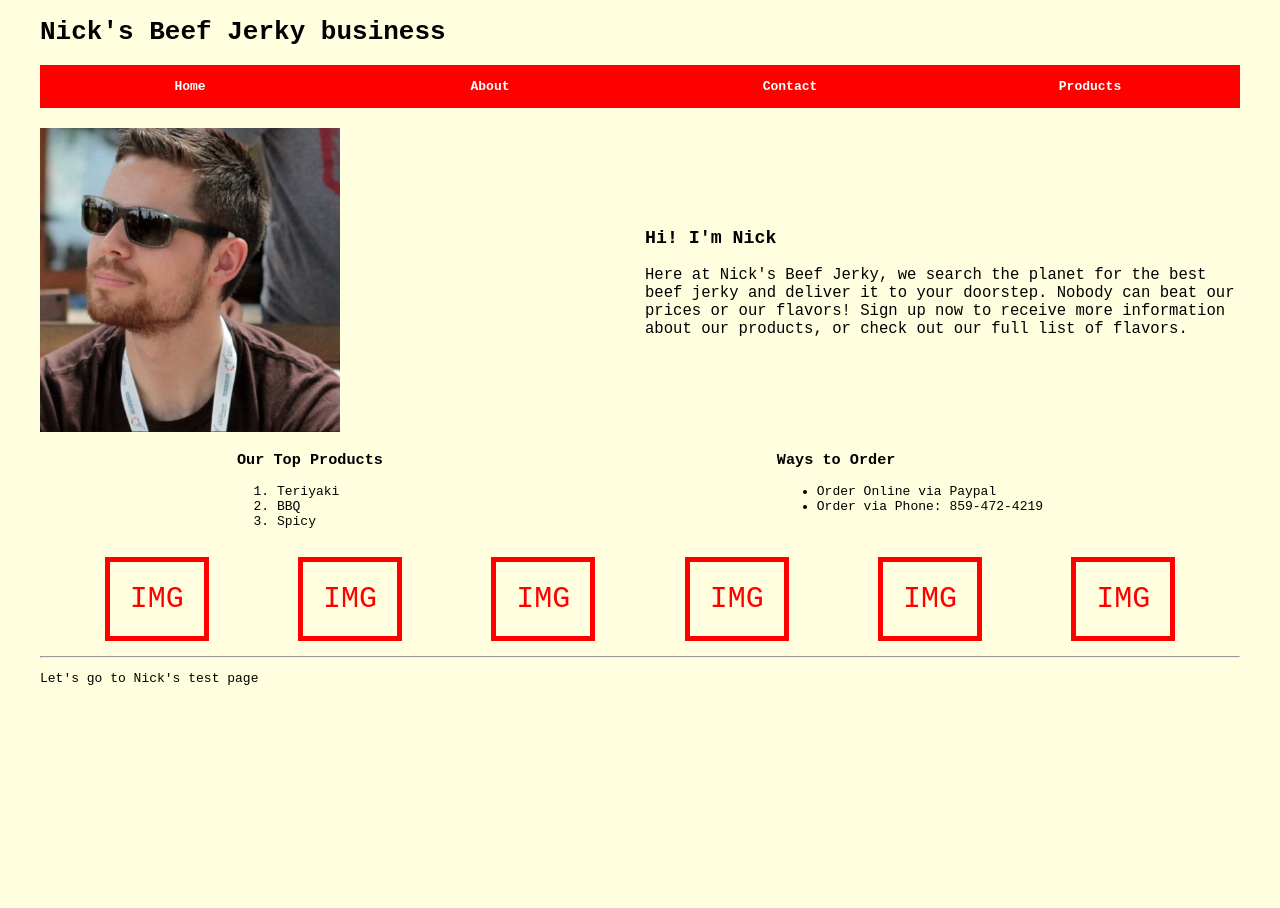
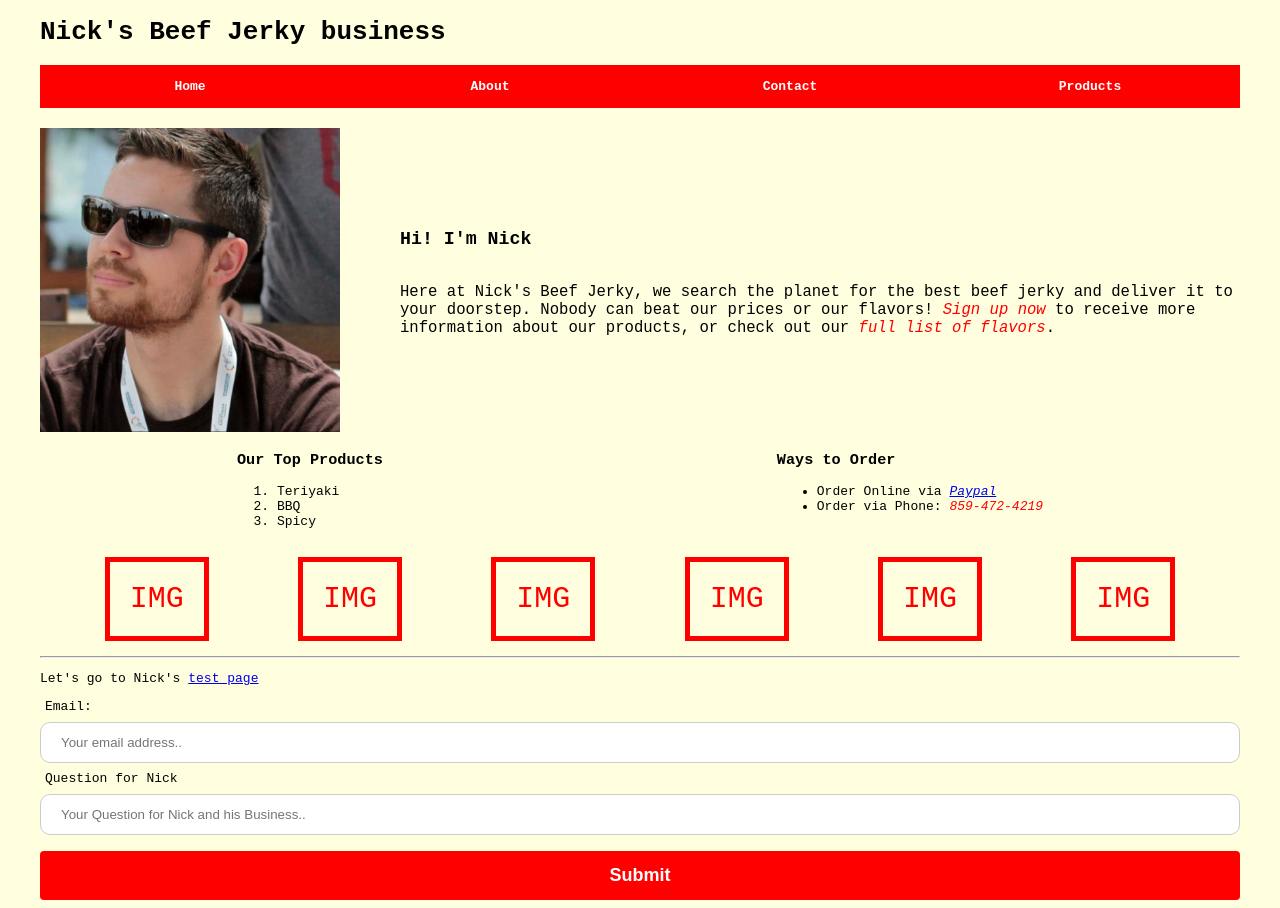
Before and after one commit to yaqiX/LabAug9, a plain HTML site: page index.html in a window 1280 px wide. Before the commit the page ends 800 px from the top, so only its background shows below. Drawn offline with Linux system fonts and the light colour scheme.

Commit message:
update layout

```diff
--- a/index.html
+++ b/index.html
@@ -27,7 +27,7 @@
             </div>
             <div class="introduction">
                 <h3>Hi! I'm Nick</h3>
-                <p>Here at Nick's Beef Jerky, we search the planet for the best beef jerky and deliver it to your doorstep. Nobody can beat our prices or our flavors! Sign up now to receive more information about our products, or check out our full list of flavors.</p>
+                <p>Here at Nick's Beef Jerky, we search the planet for the best beef jerky and deliver it to your doorstep. Nobody can beat our prices or our flavors! <em>Sign up now </em> to receive more information about our products, or check out our <em>full list of flavors</em>.</p>
             </div>
         </div>
         <div class="service">
@@ -42,8 +42,8 @@
             <div class="order">
                 <h3>Ways to Order</h2>
                 <ul>
-                    <li>Order Online via Paypal</li>
-                    <li>Order via Phone: 859-472-4219</li>
+                    <li>Order Online via <em><a href="#">Paypal</a></em></li>
+                    <li>Order via Phone: <em>859-472-4219</em></li>
                 </ul>
             </div>
         </div>
@@ -57,8 +57,16 @@
         </div>
         <hr>
         <div>
-            <p>Let's go to Nick's test page</p>
-        </div>
+            <p>Let's go to Nick's <a href="#">test page</a></p>
+            <form>
+                <label for="fname">Email:</label>
+                <input type="text" id="fname" name="firstname" placeholder="Your email address..">
+
+                <label for="lname">Question for Nick</label>
+                <input type="text" id="lname" name="lastname" placeholder="Your Question for Nick and his Business..">
+                <input type="submit" value="Submit">
+            </form>
+          </div>
     </div>
 </body>
 
--- a/style.css
+++ b/style.css
@@ -4,6 +4,10 @@ body {
     margin: 0;
     background-color: lightyellow;
     font-family: Monospace;
+}
+
+em {
+    color: red;
 }
 
 .container {
@@ -63,21 +67,21 @@ h3 {
 .image {
     flex: 1;
     padding-right: 10px;
-
+    max-width: 350px;
 }
-
-.introduction {
-    flex: 1;
-    flex-direction: column;
-    justify-content: space-around;
-    font-size: larger;
-}
-
 
 .service {
     display: flex;
     justify-content: space-around;
     flex-wrap: wrap;
+}
+
+.introduction {
+    flex: 1;
+    display: flex;
+    flex-direction: column;
+    justify-content: space-evenly;
+    font-size: larger;
 }
 
 .imgContainer {
@@ -96,3 +100,33 @@ h3 {
     padding: 20px;
     color: red;
 }
+
+label {
+    margin-left: 5px;
+}
+input[type=text] {
+    width: 100%;
+    padding: 12px 20px;
+    margin: 8px 0;
+    display: inline-block;
+    border: 1px solid #ccc;
+    border-radius: 10px;
+    box-sizing: border-box;
+  }
+
+input[type=submit] {
+    width: 100%;
+    background-color: red;
+    color: white;
+    padding: 14px 20px;
+    margin: 8px 0;
+    border: none;
+    border-radius: 4px;
+    font-weight: bolder;
+    font-size: large;
+    cursor: pointer;
+}
+
+input[type=submit]:hover {
+    background-color: darkred
+}
```
